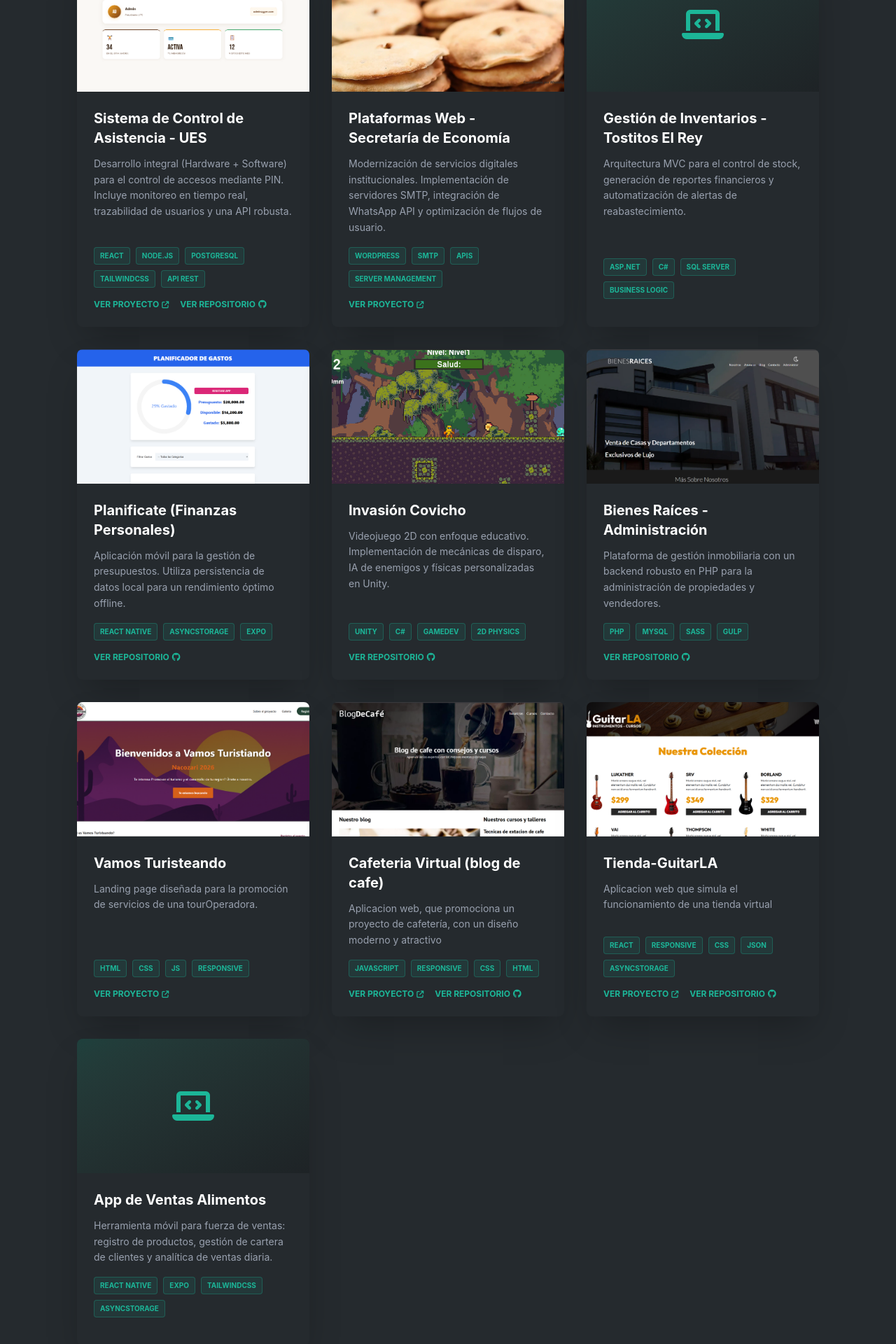
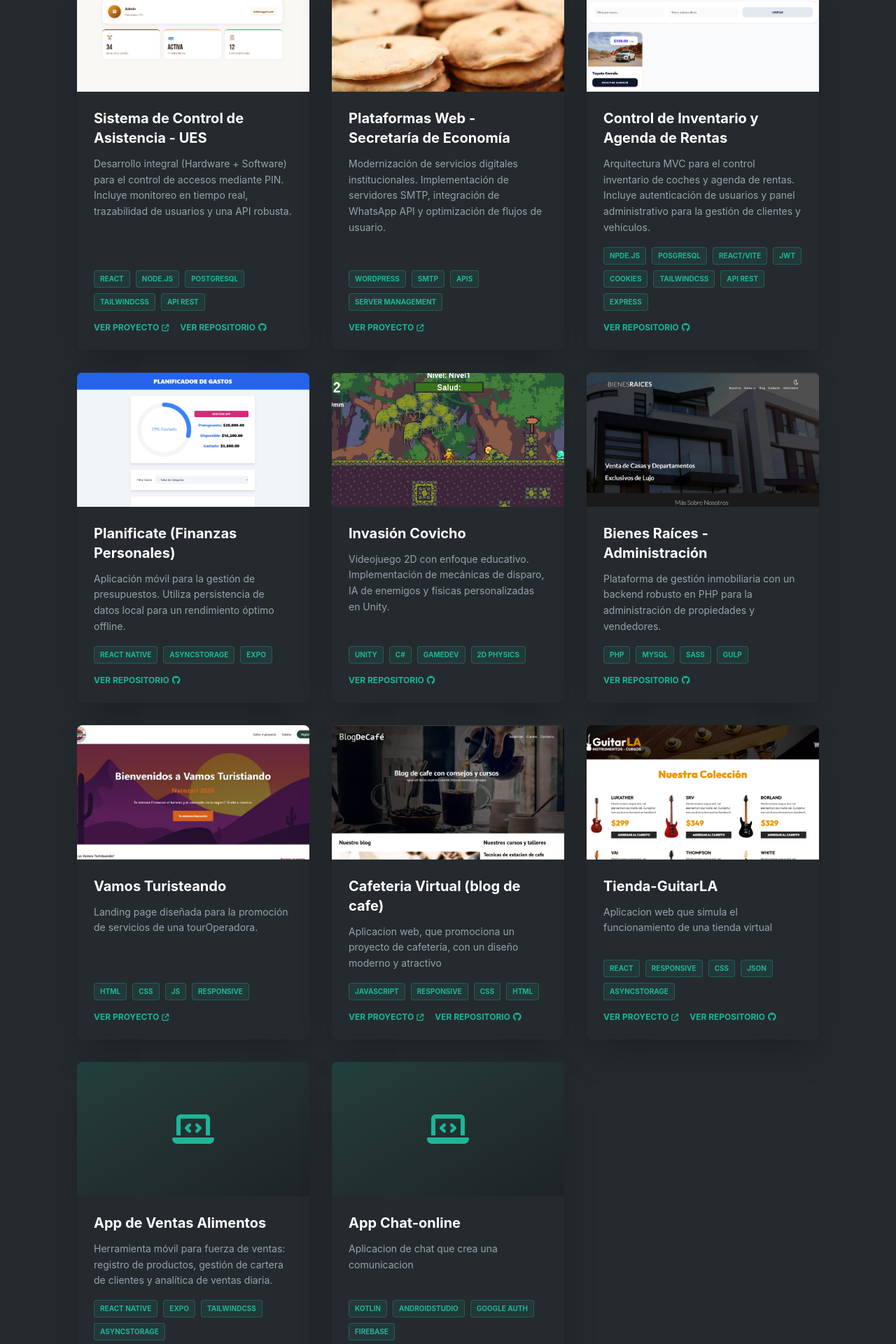
Before and after one commit to BamFavela17/Portafolio-AbrahamFavela, a React (Vite) app: page / in a window 1280 px wide. Shown: the part 3822-5742 px from the top of the page at 70% size. Built offline with nearby package versions, Linux system fonts and the light colour scheme.

Commit message:
Agregue mas proyectos

```diff
--- a/src/components/Projects.tsx
+++ b/src/components/Projects.tsx
@@ -33,13 +33,13 @@ const projects: ProjectItem[] = [
     category: "Web",
   },
   {
-    title: "Gestión de Inventarios - Tostitos El Rey",
+    title: "Control de Inventario y Agenda de Rentas",
     description:
-      "Arquitectura MVC para el control de stock, generación de reportes financieros y automatización de alertas de reabastecimiento.",
+      "Arquitectura MVC para el control inventario de coches y agenda de rentas. Incluye autenticación de usuarios y panel administrativo para la gestión de clientes y vehículos.",
     url: "",
-    Repo: "",
-    image: "",
-    tags: ["ASP.NET", "C#", "SQL Server", "Business Logic"],
+    Repo: "https://github.com/BamFavela17/rent_car_DA.git",
+    image: "/img/RentCar.png",
+    tags: ["Npde.js", "PosgreSql", "React/vite", "JWT", "Cookies","TailwindCSS", "API Rest","Express"],
     category: "Sistemas",
   },
   {
@@ -70,7 +70,7 @@ const projects: ProjectItem[] = [
     Repo: "https://github.com/BamFavela17/GestionPropiedades.git",
     image: "/img/BienesRaices.png",
     tags: ["PHP", "MySQL", "SASS", "GULP"],
-    category: "Web",
+    category: "Sistemas",
   },
   {
     title: "Vamos Turisteando",
@@ -112,6 +112,16 @@ const projects: ProjectItem[] = [
     tags: ["React Native", "Expo", "TailwindCSS", "AsyncStorage"],
     category: "Mobile",
   },
+  {
+    title: "App Chat-online",
+    description:
+      "Aplicacion de chat que crea una comunicacion ",
+    url: "",
+    Repo: "",
+    image: "",
+    tags: ["Kotlin", "AndroidStudio", "Google auth", "Firebase"],
+    category: "Mobile",
+  }
 ];
 
 const Project: React.FC = () => {
```
Also changed, not shown: public/img/RentCar.png (added).
